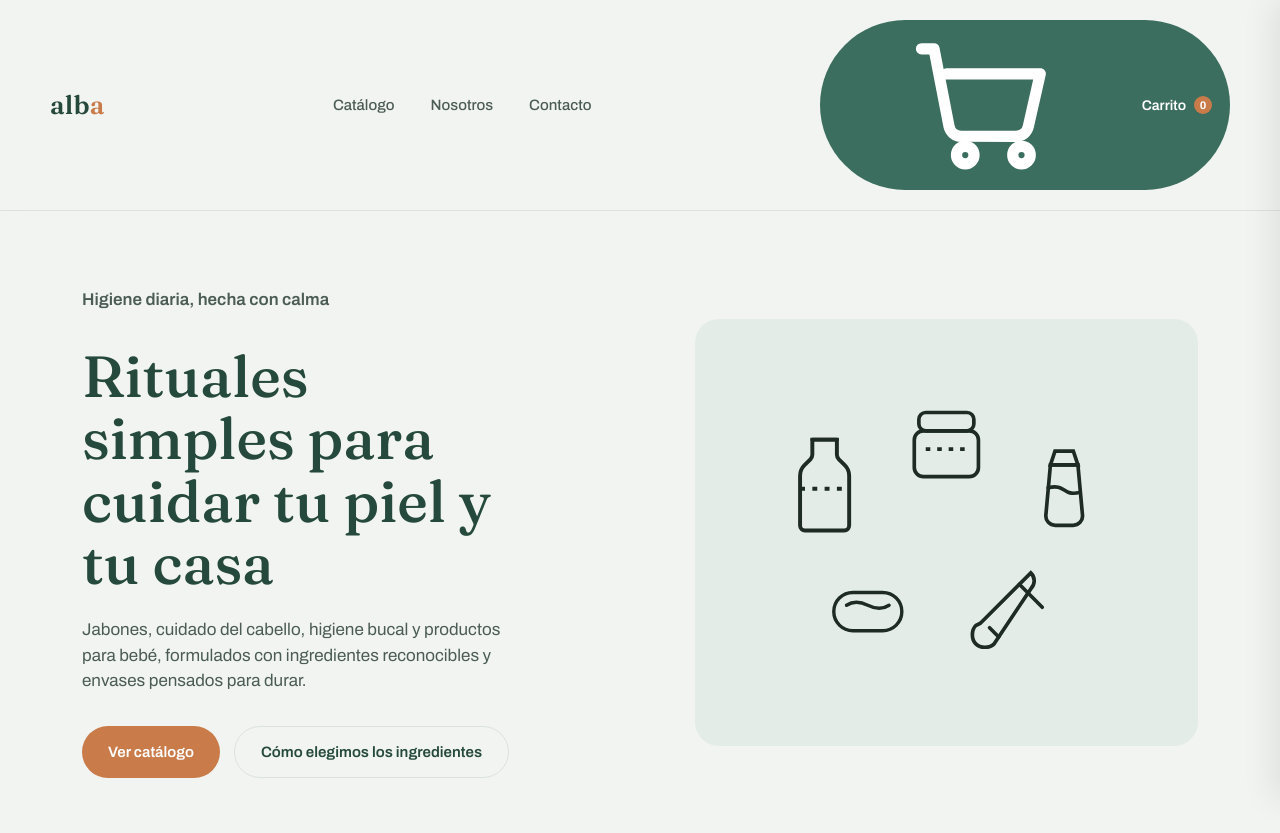
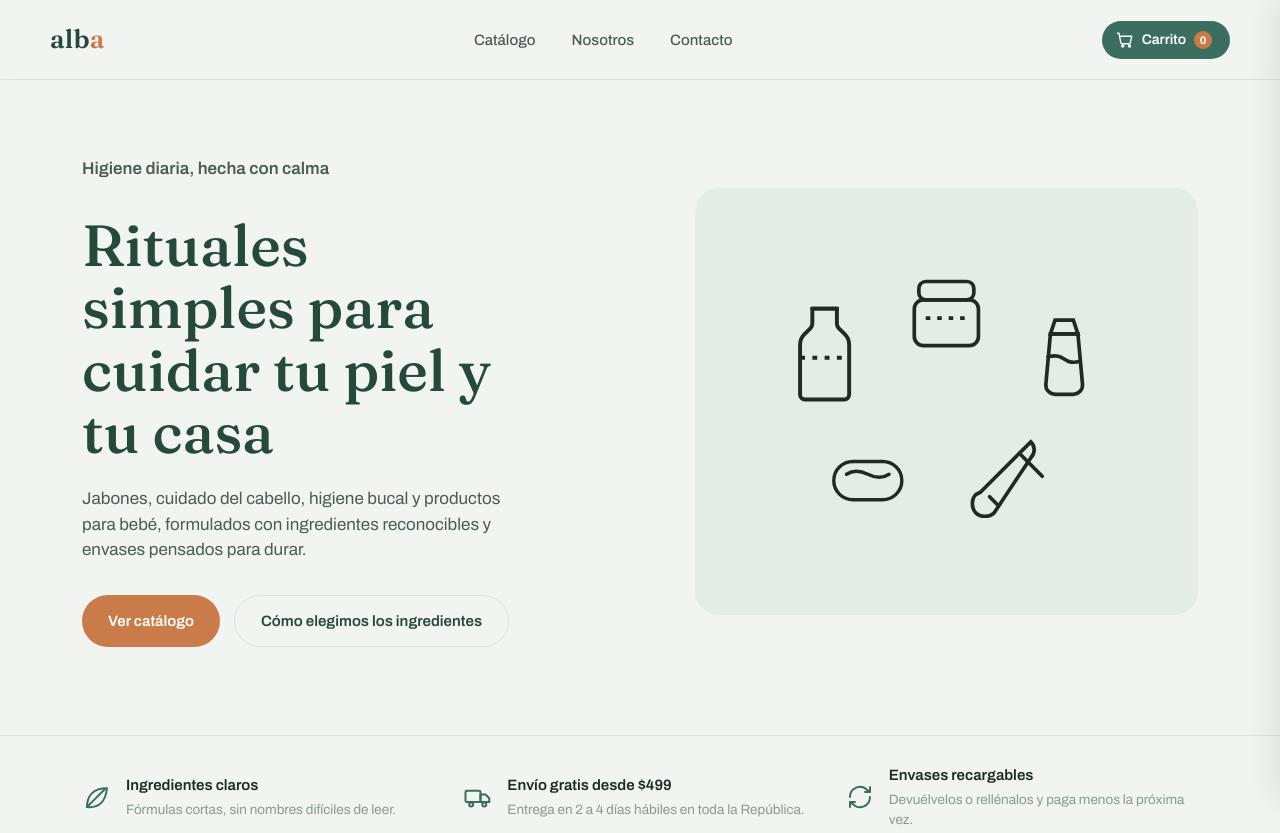
Before and after one commit to DarkExeX/alba-tienda, a website: page alba-backend/public/index.html in a window 1280 px wide. Shown: the top 833 px of the page. Drawn offline with Linux system fonts and the light colour scheme.

Commit message:
Adjust cart button SVG dimensions

```diff
--- a/alba-backend/public/index.html
+++ b/alba-backend/public/index.html
@@ -84,6 +84,7 @@
     cursor:pointer;
     transition:background .15s ease, transform .1s ease;
   }
+  .cart-btn svg{width:18px; height:18px; flex-shrink:0;}
   .cart-btn:hover{background:var(--brand-dark);}
   .cart-btn:active{transform:scale(0.97);}
   .cart-count{
```
